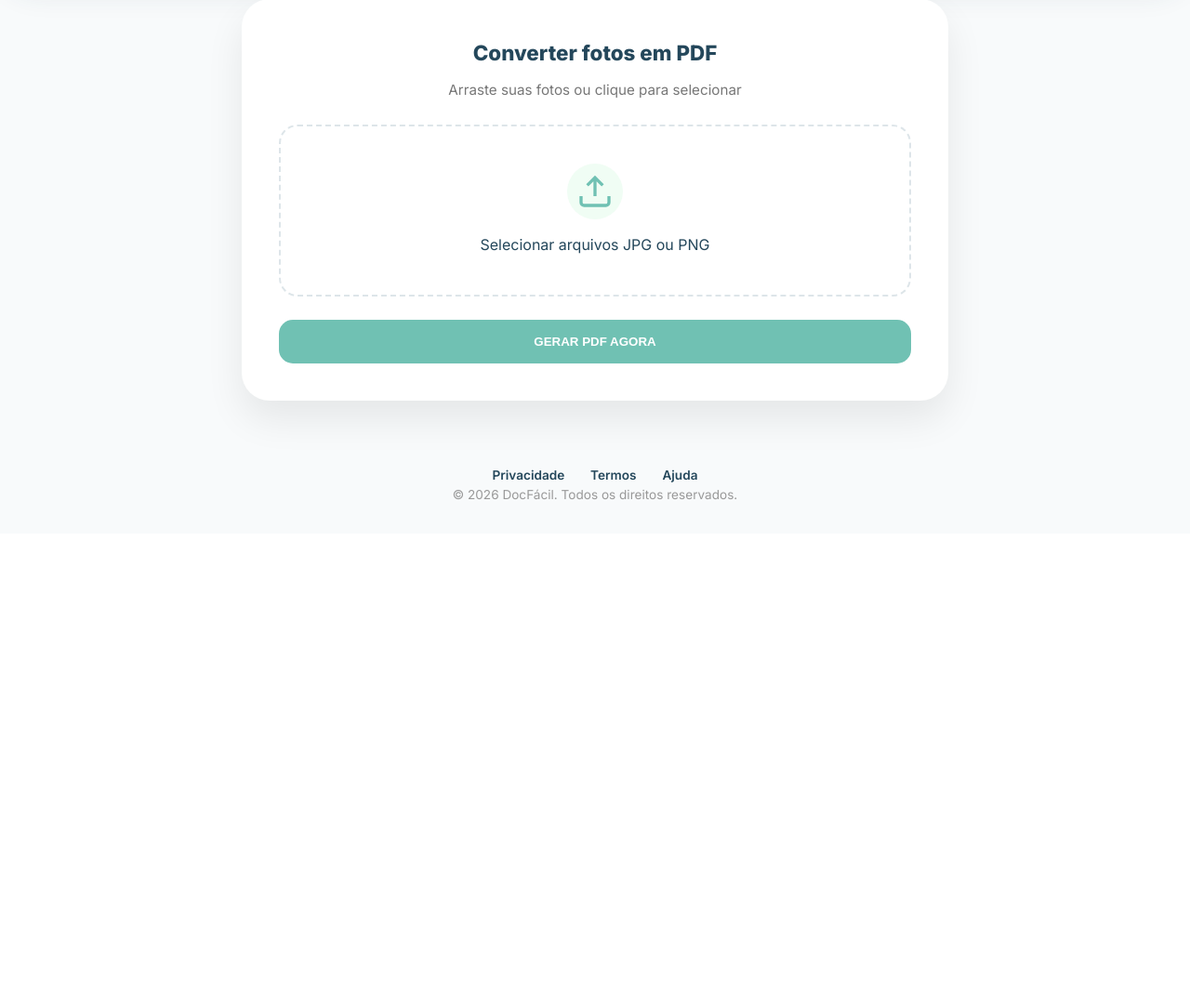
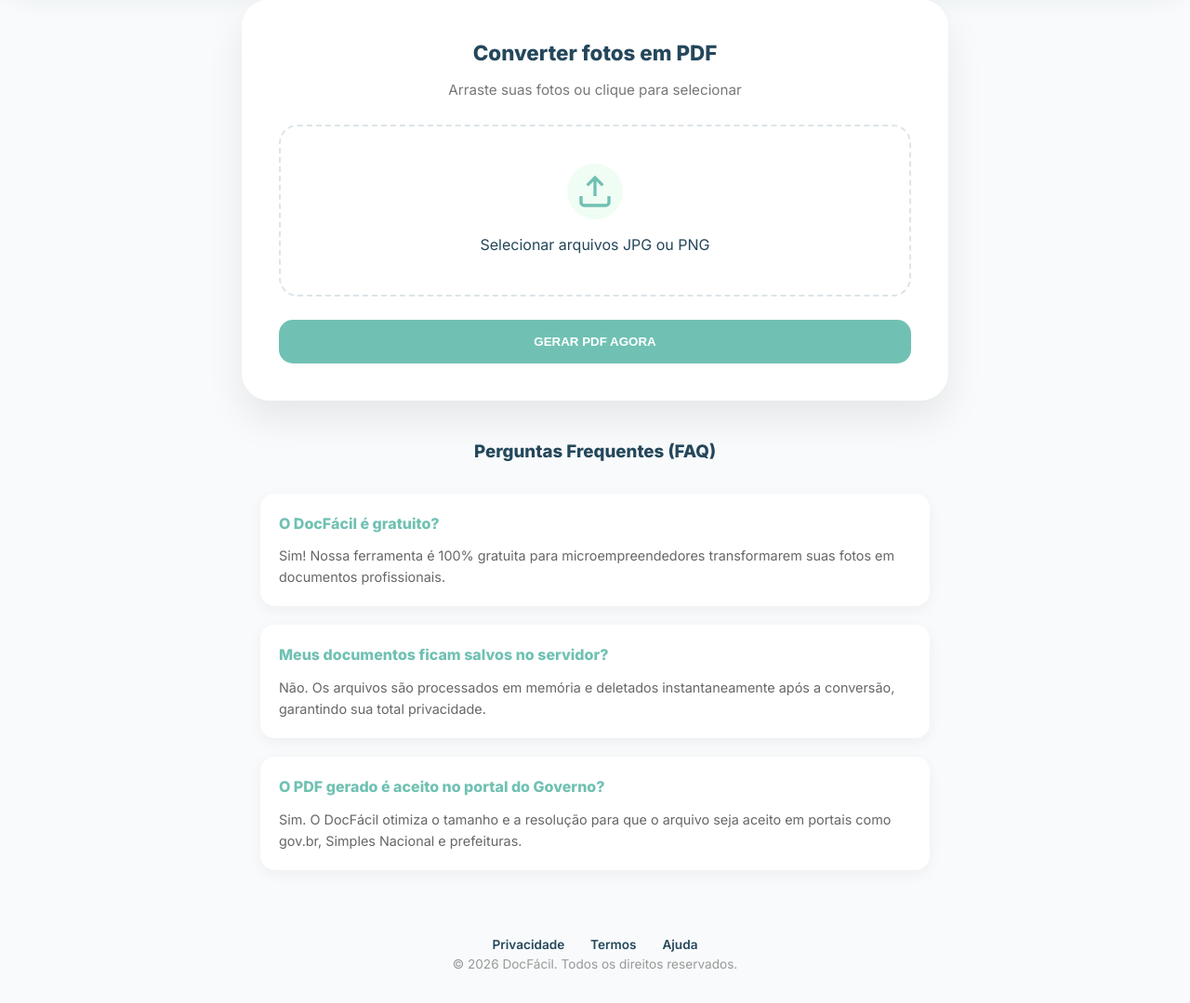
Before and after one commit to duathami/DocFacil, a FastAPI app: page / in a window 1280 px wide. Shown: the part 292-1371 px from the top of the page at 93% size. Before the commit the page ends 830 px from the top, so only its background shows below. Run offline with FastAPI, Linux system fonts and the light colour scheme.

Commit message:
Adicionado FAQ e Termos de Uso para monetização

```diff
--- a/app/static/css/style.css
+++ b/app/static/css/style.css
@@ -136,3 +136,38 @@ body {
     text-decoration: none;
     font-weight: 600;
 }
+
+/* FAQ Section */
+.faq-section {
+    max-width: 800px;
+    margin: 40px auto;
+    padding: 0 20px;
+}
+
+.faq-section h3 {
+    text-align: center;
+    margin-bottom: 30px;
+    color: var(--dark);
+}
+
+.faq-container {
+    display: grid;
+    gap: 20px;
+}
+
+.faq-item {
+    background: var(--white);
+    padding: 20px;
+    border-radius: 15px;
+    box-shadow: 0 4px 15px rgba(0,0,0,0.05);
+}
+
+.faq-item h4 {
+    color: var(--primary);
+    margin-bottom: 10px;
+}
+
+.faq-item p {
+    font-size: 0.9rem;
+    color: #666;
+}
--- a/app/templates/index.html
+++ b/app/templates/index.html
@@ -50,6 +50,25 @@
                 </div>
             </div>
         </section>
+
+    <section class="faq-section">
+        <h3>Perguntas Frequentes (FAQ)</h3>
+        <div class="faq-container">
+            <div class="faq-item">
+                <h4>O DocFácil é gratuito?</h4>
+                <p>Sim! Nossa ferramenta é 100% gratuita para microempreendedores transformarem suas fotos em documentos profissionais.</p>
+            </div>
+            <div class="faq-item">
+                <h4>Meus documentos ficam salvos no servidor?</h4>
+                <p>Não. Os arquivos são processados em memória e deletados instantaneamente após a conversão, garantindo sua total privacidade.</p>
+            </div>
+            <div class="faq-item">
+                <h4>O PDF gerado é aceito no portal do Governo?</h4>
+                <p>Sim. O DocFácil otimiza o tamanho e a resolução para que o arquivo seja aceito em portais como gov.br, Simples Nacional e prefeituras.</p>
+            </div>
+        </div>
+    </section>
+
     </main>
 
     <footer class="minimal-footer">
```
Also changed, not shown: app/templates/termos.html (added, +18 -0 lines).
